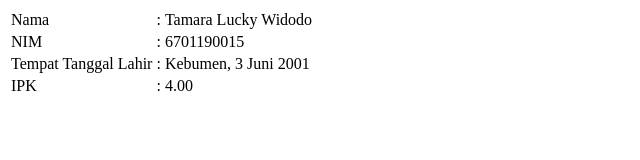
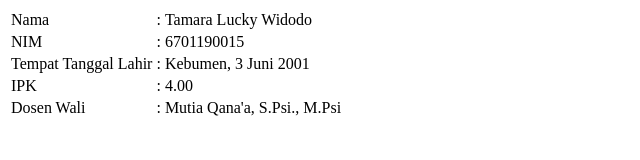
Before and after one commit to tamaraly/6701190015-assessment1pwb, a plain HTML site: page index.html in a window 1280 px wide. Shown: the whole page, without its empty margins (0-640 px from the left). Drawn offline with Linux system fonts and the light colour scheme.

Commit message:
v1.2.0-6701190015

```diff
--- a/index.html
+++ b/index.html
@@ -21,6 +21,11 @@
         <td>:</td>
         <td>4.00</td>
     </tr>
+    <tr>
+        <td>Dosen Wali</td>
+        <td>:</td>
+        <td>Mutia Qana'a, S.Psi., M.Psi</td>
+    </tr>
 </table>
 </body>
 </html>
```
Also changed, not shown: about.html (added, +5 -0 lines).
